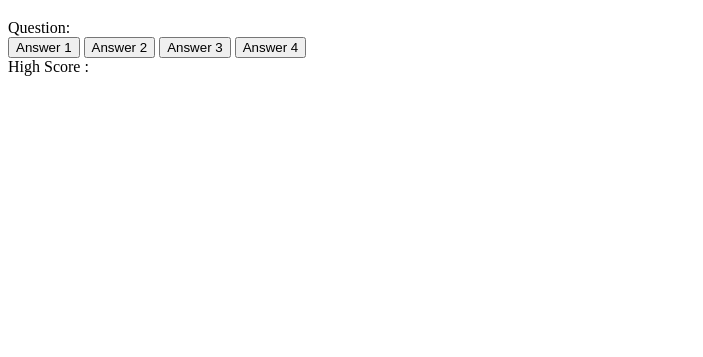
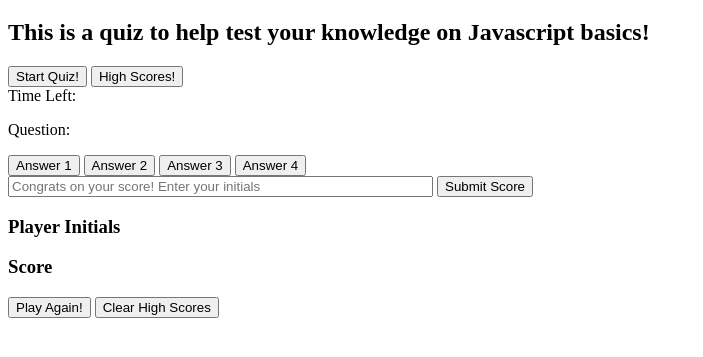
Before and after one commit to clhurlbut/Javascript_Quiz, a plain HTML site: page index.html in a window 1280 px wide. Shown: the part 61-418 px from the top of the page, without its empty margins (0-703 px from the left). Drawn offline with Linux system fonts and the light colour scheme.

Commit message:
added more HTML to create everything needed for mapping

```diff
--- a/index.html
+++ b/index.html
@@ -2,24 +2,50 @@
 <html lang="en">
 
 <head>
-    <link rel="stylesheet" href="./assets/css/style.css" />
+    <link rel="stylesheet" type="text/css" href="./assets/css/style.css" />
     <meta charset="UTF-8">
     <meta name="viewport" content="width=device-width, initial-scale=1.0">
     <title>Javascript Quiz</title>
 </head>
 
 <body>
+    <div class="main-container">
+    <div class="start-container">
     <h1>Javascript Quiz!</h1>
-    <div id="container">
-    <div id="questions-container">
-    <div id="question">Question:</div>
-    <div id="answer-btns" class="answer-grid">
-    <button id="ans-btn">Answer 1</button>
-    <button id="ans-btn">Answer 2</button>
-    <button id="ans-btn">Answer 3</button>
-    <button id="ans-btn">Answer 4</button>
+    <h2>This is a quiz to help test your knowledge on Javascript basics!</h2>
+    <button id="start-btn">Start Quiz!</button>
+    <button id="start-btn-highscore">High Scores!</button>
     </div>
-    <div id="results">High Score : </div>
+    <div id="quiz-container">
+    <div id="timer-container">Time Left: </div>
+    <div id="questions-container"><p>Question:</p></div>
+
+    <button id="ans-1">Answer 1</button>
+    <button id="ans-2">Answer 2</button>
+    <button id="ans-3">Answer 3</button>
+    <button id="ans-4">Answer 4</button>
+    <div id="results-container"></div>
+</div>
+<div id="end-container">
+    <div id="end-score"></div>
+    <input type="text" size="50" placeholder="Congrats on your score! Enter your initials" name="initials" id="initials">
+    <button id="submit-end-score">Submit Score</button>
+</div>
+<div id="high-score-container">
+    <div id="high-score-display">
+        <div id="high-score-text">
+            <h3>Player Initials</h3>
+            <h3>Score</h3>
+        </div>
+        <div id="high-score-initials"></div>
+        <div id="high-score-score"></div>
+    </div>
+    <div id="end-btns-container">
+        <button id="play-again">Play Again!</button>
+        <button id="reset-high-score">Clear High Scores</button>
+    </div>
+</div>
+</div>
     <script src="./assets/js/script.js"></script>
 </body>
 
```
Also changed, not shown: 1 other file.
